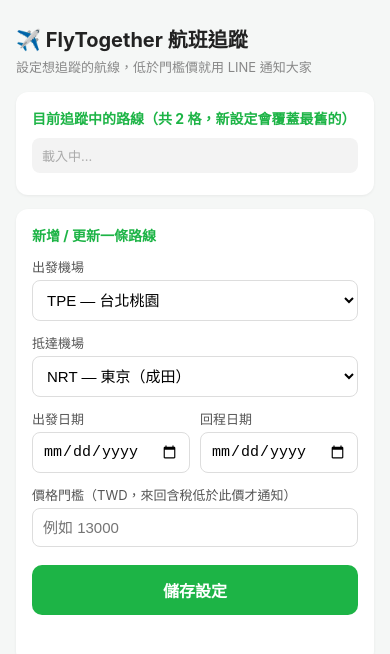
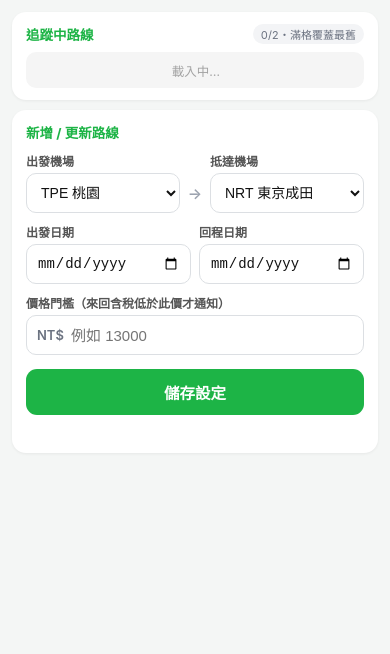
Before and after one commit to dwyanelin/fly-together, a website: page apps-script/form.html in a window 390 px wide. Drawn offline with Linux system fonts and the light colour scheme.

Commit message:
feat: redesign mobile form for zero-scroll single-screen UX

```diff
--- a/apps-script/form.html
+++ b/apps-script/form.html
@@ -5,104 +5,283 @@
   <title>FlyTogether 航班追蹤設定</title>
   <style>
     * { box-sizing: border-box; margin: 0; padding: 0; }
+    html, body {
+      height: 100%;
+      background: #f4f6f5;
+      color: #1a1a1a;
+      font-family: -apple-system, BlinkMacSystemFont, "PingFang TC", "Noto Sans TC", sans-serif;
+      -webkit-tap-highlight-color: transparent;
+    }
     body {
-      font-family: -apple-system, "PingFang TC", "Noto Sans TC", sans-serif;
-      background: #f5f7f6; color: #222; padding: 16px; max-width: 480px; margin: 0 auto;
+      max-width: 480px;
+      margin: 0 auto;
+      padding: 12px 12px env(safe-area-inset-bottom, 12px);
+      display: flex;
+      flex-direction: column;
+      gap: 10px;
     }
-    h1 { font-size: 20px; margin: 8px 0 4px; }
-    .subtitle { font-size: 13px; color: #888; margin-bottom: 16px; }
-    .card { background: #fff; border-radius: 12px; padding: 16px; margin-bottom: 14px; box-shadow: 0 1px 3px rgba(0,0,0,.06); }
-    .card h2 { font-size: 14px; color: #1DB446; margin-bottom: 10px; }
+    .card {
+      background: #fff;
+      border-radius: 14px;
+      padding: 12px 14px;
+      box-shadow: 0 1px 3px rgba(0, 0, 0, .06);
+    }
+    .card-header {
+      display: flex;
+      align-items: center;
+      justify-content: space-between;
+      gap: 8px;
+      margin-bottom: 8px;
+    }
+    .card-header h2 {
+      font-size: 13.5px;
+      font-weight: 700;
+      color: #1DB446;
+      white-space: nowrap;
+    }
+    .badge {
+      font-size: 11px;
+      color: #6b7280;
+      background: #f3f4f6;
+      padding: 2px 8px;
+      border-radius: 999px;
+      white-space: nowrap;
+      font-variant-numeric: tabular-nums;
+    }
+    .slots { display: flex; flex-direction: column; gap: 6px; }
     .slot {
-      display: flex; align-items: center; justify-content: space-between; gap: 8px;
-      font-size: 13px; padding: 8px 10px; border-radius: 8px; background: #f0f7f2; margin-bottom: 6px;
+      display: flex;
+      align-items: center;
+      justify-content: space-between;
+      gap: 6px;
+      padding: 7px 8px 7px 10px;
+      border-radius: 10px;
+      background: #f0f9f2;
+      min-height: 36px;
     }
-    .slot.empty { background: #f3f3f3; color: #aaa; }
-    .slot-text { flex: 1; line-height: 1.45; }
+    .slot.empty {
+      background: #f5f5f5;
+      color: #a3a3a3;
+      font-size: 12.5px;
+      justify-content: center;
+    }
+    .slot-main {
+      flex: 1;
+      min-width: 0;
+      display: flex;
+      align-items: center;
+      justify-content: space-between;
+      gap: 6px;
+      white-space: nowrap;
+      overflow: hidden;
+    }
+    .slot-route {
+      font-size: 13px;
+      font-weight: 700;
+      color: #111;
+      letter-spacing: -0.2px;
+    }
+    .slot-date {
+      font-size: 12px;
+      color: #555;
+      font-variant-numeric: tabular-nums;
+    }
+    .slot-price {
+      font-size: 12.5px;
+      font-weight: 700;
+      color: #15803d;
+      font-variant-numeric: tabular-nums;
+    }
     .delete-btn {
-      width: 28px; height: 28px; min-width: 28px; padding: 0; margin: 0;
-      display: inline-flex; align-items: center; justify-content: center;
-      background: transparent; color: #888; border: none; border-radius: 50%;
-      font-size: 18px; line-height: 1; cursor: pointer;
+      width: 26px;
+      height: 26px;
+      min-width: 26px;
+      padding: 0;
+      margin: 0;
+      display: inline-flex;
+      align-items: center;
+      justify-content: center;
+      background: transparent;
+      color: #9ca3af;
+      border: none;
+      border-radius: 50%;
+      font-size: 18px;
+      line-height: 1;
+      cursor: pointer;
       transition: background .15s, color .15s;
     }
-    .delete-btn:hover, .delete-btn:active { background: rgba(211, 51, 51, 0.12); color: #d33; }
-    .delete-btn:disabled { opacity: 0.4; cursor: default; background: transparent; color: #888; }
-    label { display: block; font-size: 13px; color: #555; margin: 12px 0 4px; }
+    .delete-btn:hover, .delete-btn:active {
+      background: rgba(211, 51, 51, 0.12);
+      color: #d33;
+    }
+    .delete-btn:disabled {
+      opacity: 0.35;
+      cursor: default;
+      background: transparent;
+      color: #9ca3af;
+    }
+    .field-group { margin-top: 10px; }
+    .field-group:first-of-type { margin-top: 2px; }
+    .airport-row {
+      display: grid;
+      grid-template-columns: minmax(0, 1fr) 22px minmax(0, 1fr);
+      align-items: end;
+      gap: 4px;
+    }
+    .airport-arrow {
+      height: 40px;
+      display: flex;
+      align-items: center;
+      justify-content: center;
+      color: #9ca3af;
+      font-size: 15px;
+      font-weight: 600;
+      user-select: none;
+    }
+    .date-row {
+      display: grid;
+      grid-template-columns: minmax(0, 1fr) minmax(0, 1fr);
+      gap: 8px;
+    }
+    label {
+      display: block;
+      font-size: 12px;
+      font-weight: 600;
+      color: #555;
+      margin-bottom: 4px;
+    }
     select, input {
-      width: 100%; padding: 10px; font-size: 15px;
-      border: 1px solid #ddd; border-radius: 8px; background: #fff;
+      width: 100%;
+      height: 40px;
+      padding: 0 10px;
+      font-size: 14px;
+      color: #111;
+      border: 1px solid #dcdfe3;
+      border-radius: 10px;
+      background: #fff;
+      outline: none;
+      transition: border-color .15s, box-shadow .15s;
     }
-    .row { display: flex; gap: 10px; }
-    .row > div { flex: 1; }
+    select:focus, input:focus {
+      border-color: #1DB446;
+      box-shadow: 0 0 0 2px rgba(29, 180, 70, 0.15);
+    }
+    .price-wrap {
+      position: relative;
+      display: flex;
+      align-items: center;
+    }
+    .price-prefix {
+      position: absolute;
+      left: 11px;
+      font-size: 13px;
+      font-weight: 600;
+      color: #6b7280;
+      pointer-events: none;
+    }
+    .price-wrap input {
+      padding-left: 44px;
+      font-size: 15px;
+      font-variant-numeric: tabular-nums;
+    }
     #submit {
-      width: 100%; padding: 13px; margin-top: 18px; font-size: 16px; font-weight: bold;
-      color: #fff; background: #1DB446; border: none; border-radius: 10px; cursor: pointer;
+      width: 100%;
+      height: 46px;
+      margin-top: 14px;
+      font-size: 15.5px;
+      font-weight: 700;
+      color: #fff;
+      background: #1DB446;
+      border: none;
+      border-radius: 11px;
+      cursor: pointer;
+      transition: background .15s, transform .08s;
     }
-    #submit:disabled { background: #a8d8b5; cursor: default; }
-    #message { margin-top: 12px; font-size: 14px; text-align: center; min-height: 20px; }
+    #submit:active { transform: scale(0.99); background: #179b3b; }
+    #submit:disabled { background: #a8d8b5; cursor: default; transform: none; }
+    #message {
+      margin-top: 8px;
+      font-size: 13px;
+      font-weight: 500;
+      text-align: center;
+      min-height: 18px;
+      line-height: 18px;
+    }
     #message.ok { color: #1DB446; }
     #message.error { color: #d33; }
   </style>
 </head>
 <body>
-  <h1>✈️ FlyTogether 航班追蹤</h1>
-  <p class="subtitle">設定想追蹤的航線，低於門檻價就用 LINE 通知大家</p>
-
   <div class="card">
-    <h2>目前追蹤中的路線（共 2 格，新設定會覆蓋最舊的）</h2>
-    <div id="slots"><div class="slot empty">載入中…</div></div>
+    <div class="card-header">
+      <h2>追蹤中路線</h2>
+      <span id="slotBadge" class="badge">0/2・滿格覆蓋最舊</span>
+    </div>
+    <div id="slots" class="slots"><div class="slot empty">載入中…</div></div>
   </div>
 
   <div class="card">
-    <h2>新增 / 更新一條路線</h2>
+    <div class="card-header">
+      <h2>新增 / 更新路線</h2>
+    </div>
 
-    <label>出發機場</label>
-    <select id="departure">
-      <option value="TPE">TPE — 台北桃園</option>
-      <option value="TSA">TSA — 台北松山</option>
-    </select>
+    <div class="field-group airport-row">
+      <div>
+        <label for="departure">出發機場</label>
+        <select id="departure">
+          <option value="TPE">TPE 桃園</option>
+          <option value="TSA">TSA 松山</option>
+        </select>
+      </div>
+      <div class="airport-arrow" aria-hidden="true">→</div>
+      <div>
+        <label for="arrival">抵達機場</label>
+        <select id="arrival">
+          <option value="NRT">NRT 東京成田</option>
+          <option value="HND">HND 東京羽田</option>
+          <option value="KIX">KIX 大阪關西</option>
+          <option value="NGO">NGO 名古屋中部</option>
+          <option value="FUK">FUK 福岡</option>
+          <option value="CTS">CTS 札幌新千歲</option>
+          <option value="OKA">OKA 沖繩那霸</option>
+          <option value="ICN">ICN 首爾仁川</option>
+          <option value="GMP">GMP 首爾金浦</option>
+          <option value="PUS">PUS 釜山</option>
+          <option value="HKG">HKG 香港</option>
+          <option value="MFM">MFM 澳門</option>
+          <option value="BKK">BKK 曼谷蘇凡納布</option>
+          <option value="DMK">DMK 曼谷廊曼</option>
+          <option value="SIN">SIN 新加坡</option>
+          <option value="KUL">KUL 吉隆坡</option>
+          <option value="DPS">DPS 峇里島</option>
+          <option value="MNL">MNL 馬尼拉</option>
+          <option value="CEB">CEB 宿霧</option>
+          <option value="SGN">SGN 胡志明市</option>
+          <option value="HAN">HAN 河內</option>
+          <option value="DAD">DAD 峴港</option>
+          <option value="PVG">PVG 上海浦東</option>
+        </select>
+      </div>
+    </div>
 
-    <label>抵達機場</label>
-    <select id="arrival">
-      <option value="NRT">NRT — 東京（成田）</option>
-      <option value="HND">HND — 東京（羽田）</option>
-      <option value="KIX">KIX — 大阪（關西）</option>
-      <option value="NGO">NGO — 名古屋（中部）</option>
-      <option value="FUK">FUK — 福岡</option>
-      <option value="CTS">CTS — 札幌（新千歲）</option>
-      <option value="OKA">OKA — 沖繩（那霸）</option>
-      <option value="ICN">ICN — 首爾（仁川）</option>
-      <option value="GMP">GMP — 首爾（金浦）</option>
-      <option value="PUS">PUS — 釜山</option>
-      <option value="HKG">HKG — 香港</option>
-      <option value="MFM">MFM — 澳門</option>
-      <option value="BKK">BKK — 曼谷（蘇凡納布）</option>
-      <option value="DMK">DMK — 曼谷（廊曼）</option>
-      <option value="SIN">SIN — 新加坡</option>
-      <option value="KUL">KUL — 吉隆坡</option>
-      <option value="DPS">DPS — 峇里島</option>
-      <option value="MNL">MNL — 馬尼拉</option>
-      <option value="CEB">CEB — 宿霧</option>
-      <option value="SGN">SGN — 胡志明市</option>
-      <option value="HAN">HAN — 河內</option>
-      <option value="DAD">DAD — 峴港</option>
-      <option value="PVG">PVG — 上海（浦東）</option>
-    </select>
-
-    <div class="row">
+    <div class="field-group date-row">
       <div>
-        <label>出發日期</label>
+        <label for="outboundDate">出發日期</label>
         <input id="outboundDate" type="date">
       </div>
       <div>
-        <label>回程日期</label>
+        <label for="returnDate">回程日期</label>
         <input id="returnDate" type="date">
       </div>
     </div>
 
-    <label>價格門檻（TWD，來回含稅低於此價才通知）</label>
-    <input id="maxPrice" type="number" inputmode="numeric" min="1" step="1" placeholder="例如 13000">
+    <div class="field-group">
+      <label for="maxPrice">價格門檻（來回含稅低於此價才通知）</label>
+      <div class="price-wrap">
+        <span class="price-prefix">NT$</span>
+        <input id="maxPrice" type="number" inputmode="numeric" min="1" step="1" placeholder="例如 13000">
+      </div>
+    </div>
 
     <button id="submit" onclick="submitForm()">儲存設定</button>
     <p id="message"></p>
@@ -111,20 +290,37 @@
   <script>
     var currentRoutes = [];
 
+    function formatDateRange(outStr, retStr) {
+      var o = String(outStr || '').split('-');
+      var r = String(retStr || '').split('-');
+      if (o.length === 3 && r.length === 3) {
+        if (o[0] === r[0]) {
+          return o[0] + '/' + o[1] + '/' + o[2] + '–' + r[1] + '/' + r[2];
+        }
+        return o[0].slice(2) + '/' + o[1] + '/' + o[2] + '–' + r[0].slice(2) + '/' + r[1] + '/' + r[2];
+      }
+      return outStr + '–' + retStr;
+    }
+
     function renderSlots(routes) {
       currentRoutes = Array.isArray(routes) ? routes : [];
+      document.getElementById('slotBadge').textContent =
+        currentRoutes.length + '/2・滿格覆蓋最舊';
+
       var el = document.getElementById('slots');
       var html = '';
       for (var i = 0; i < 2; i++) {
         var r = currentRoutes[i];
         html += r
           ? '<div class="slot">' +
-              '<span class="slot-text">' + r.departure_id + ' → ' + r.arrival_id +
-              '　' + r.outboundDate + ' ~ ' + r.returnDate +
-              '　&lt; NT$' + Number(r.maxPrice).toLocaleString() + '</span>' +
+              '<div class="slot-main">' +
+                '<span class="slot-route">' + r.departure_id + '→' + r.arrival_id + '</span>' +
+                '<span class="slot-date">' + formatDateRange(r.outboundDate, r.returnDate) + '</span>' +
+                '<span class="slot-price">&lt;$' + Number(r.maxPrice).toLocaleString() + '</span>' +
+              '</div>' +
               '<button type="button" class="delete-btn" onclick="deleteSlot(' + i + ')" aria-label="刪除此路線" title="刪除此路線">&times;</button>' +
             '</div>'
-          : '<div class="slot empty">（空）</div>';
+          : '<div class="slot empty">空位（可新增）</div>';
       }
       el.innerHTML = html;
     }
@@ -193,10 +389,18 @@
       .withFailureHandler(function () { renderSlots([]); })
       .getRoutes();
 
-    // 日期欄預設範圍：今天起
+    // 日期欄預設範圍：今天起，並自動連動回程最小日期
     var today = new Date().toISOString().slice(0, 10);
-    document.getElementById('outboundDate').min = today;
-    document.getElementById('returnDate').min = today;
+    var outEl = document.getElementById('outboundDate');
+    var retEl = document.getElementById('returnDate');
+    outEl.min = today;
+    retEl.min = today;
+    outEl.addEventListener('change', function () {
+      retEl.min = outEl.value || today;
+      if (retEl.value && outEl.value && retEl.value <= outEl.value) {
+        retEl.value = '';
+      }
+    });
   </script>
 </body>
 </html>
```
